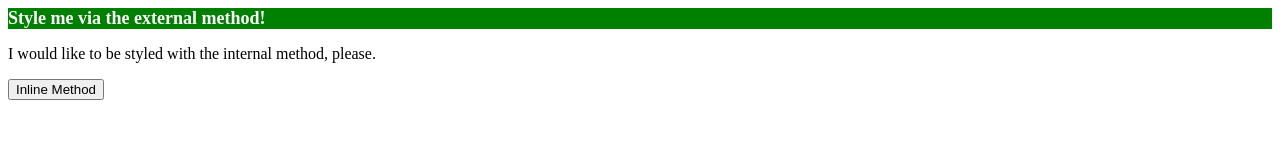
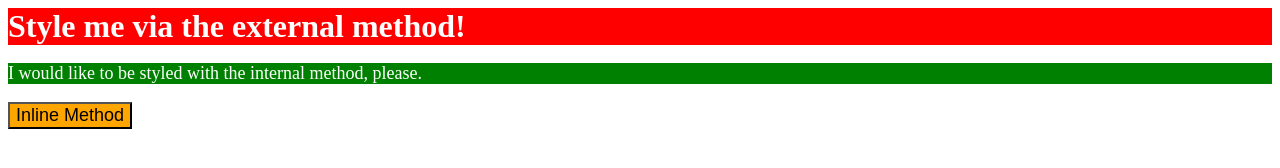
Before and after one commit to tford7718/odin_project, a plain HTML site: page html_css_exercises/exercise1.html in a window 1280 px wide. Drawn offline with Linux system fonts and the light colour scheme.

Commit message:
excerise 1 problem 3 attempt 1

```diff
--- a/html_css_exercises/exercise1.html
+++ b/html_css_exercises/exercise1.html
@@ -7,7 +7,7 @@
     <title>Methods for Adding CSS</title>
     <link rel="stylesheet" href="exercise1.css">
     <style>
-        div {
+        p {
             background-color: green;
             color: white;
             font-size: 18px;
@@ -17,6 +17,6 @@
   <body>
     <div>Style me via the external method!</div>
     <p>I would like to be styled with the internal method, please.</p>
-    <button>Inline Method</button>
+    <button style="background-color: orange; font-size: 18px;">Inline Method</button>
   </body>
 </html>
```
